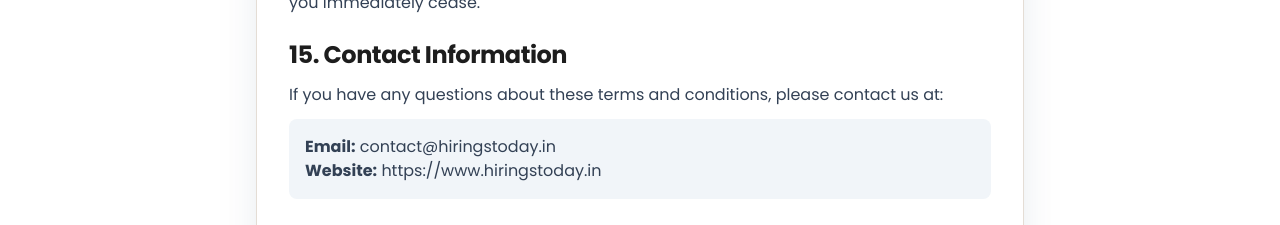
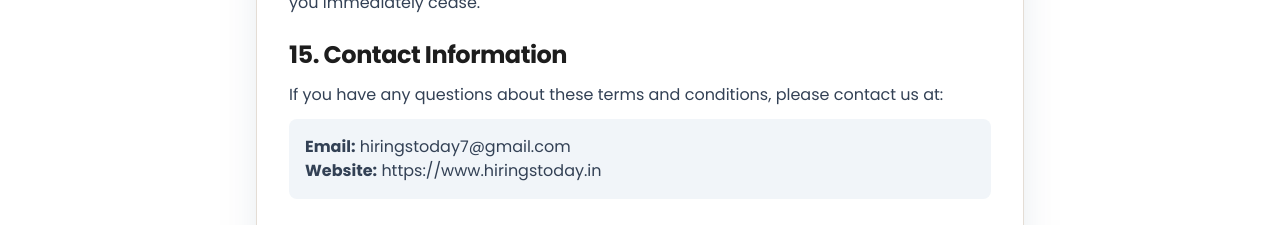
Before and after one commit to suprajayernagu-cloud/code, a Next.js app: page /terms in a window 1280 px wide. Shown: the part 3500-3725 px from the top of the page. Built offline with nearby package versions, Linux system fonts and the light colour scheme; no server answers.

Commit message:
minor changes

```diff
--- a/app/job/[id]/page.jsx
+++ b/app/job/[id]/page.jsx
@@ -12,13 +12,13 @@
 
   if (!job) {
     return {
-      title: 'Job Not Found | HiringsToday',
+      title: 'Job Not Found | Hiringstoday',
       description: 'The job you are looking for does not exist.',
     }
   }
 
-  const title = `${job.title} at ${job.company} | HiringsToday`
-  const description = (job.overview || `Apply for ${job.title} position at ${job.company}`).slice(0, 155)
+  const title = `${job.title} at ${job.company} | Hiringstoday`
+  const description = (job.overview || `Apply for ${job.title} at ${job.company}`).slice(0, 155)
   const canonicalUrl = `https://hiringstoday.in/job/${params.id}`
 
   return {
@@ -32,7 +32,7 @@
       description,
       url: canonicalUrl,
       type: 'website',
-      siteName: 'HiringsToday',
+      siteName: 'Hiringstoday',
     },
     twitter: {
       card: 'summary_large_image',
@@ -74,7 +74,12 @@
         ...(job.location && { addressLocality: job.location }),
       },
     },
+    applicantLocationRequirements: {
+      '@type': 'Country',
+      name: 'India',
+    },
     ...(job.postedAt && { datePosted: job.postedAt }),
+    validThrough: new Date(Date.now() + 30 * 24 * 60 * 60 * 1000).toISOString(),
     employmentType: job.type?.toUpperCase() ?? 'FULL_TIME',
     directApply: true,
     ...(job.link && { url: job.link }),
@@ -214,14 +219,18 @@
         )}
 
         <section className="border-t pt-6">
+          {job.link || job.applyLink ? (
             <a
-            href={job.link || job.applyLink || '#'}
+              href={job.link || job.applyLink}
               target="_blank"
               rel="noopener noreferrer"
               className="inline-block rounded-lg bg-brand-700 px-6 py-3 font-semibold text-white transition hover:bg-brand-800"
             >
               Apply Now →
             </a>
+          ) : (
+            <p className="text-slate-600 italic">Apply link not available at this time. Please check back later or contact the employer directly.</p>
+          )}
         </section>
 
         {Array.isArray(allJobs) && allJobs.length > 0 && (
--- a/app/layout.jsx
+++ b/app/layout.jsx
@@ -31,7 +31,7 @@
     url: 'https://hiringstoday.in',
     logo: 'https://hiringstoday.in/logo.png',
     description: 'Job discovery platform with direct links to official company application pages',
-    email: 'contact@hiringstoday.in',
+    email: 'hiringstoday7@gmail.com',
     sameAs: [
       'https://twitter.com/hiringstoday',
       'https://linkedin.com/company/hiringstoday',
--- a/app/terms/page.jsx
+++ b/app/terms/page.jsx
@@ -175,7 +175,7 @@
               If you have any questions about these terms and conditions, please contact us at:
             </p>
             <div className="bg-slate-100 p-4 rounded-lg">
-              <p><strong>Email:</strong> contact@hiringstoday.in</p>
+              <p><strong>Email:</strong> hiringstoday7@gmail.com</p>
               <p><strong>Website:</strong> https://www.hiringstoday.in</p>
             </div>
           </section>
--- a/src/config.js
+++ b/src/config.js
@@ -9,7 +9,7 @@
 export const COMPANIES_URL = 'https://suprajayernagu-cloud.github.io/Job-data/companies.json'
 
 export const SITE_URL = 'https://hiringstoday.in'
-export const CONTACT_EMAIL = 'contact@hiringstoday.in'
+export const CONTACT_EMAIL = 'hiringstoday7@gmail.com'
 export const ADSENSE_CLIENT_ID = 'ca-pub-7664393734940549'
 export const ENABLE_ADSENSE_SCRIPT = process.env.NEXT_PUBLIC_ENABLE_ADSENSE_SCRIPT === 'true'
 export const PRIVACY_MESSAGE_SCRIPT_URL =
```
Lines whose indentation alone changed are shown as unchanged.
